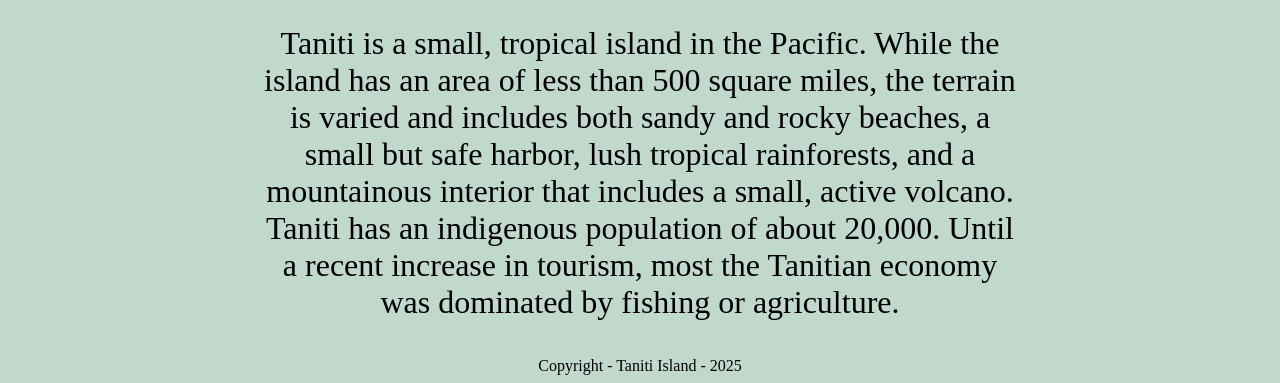
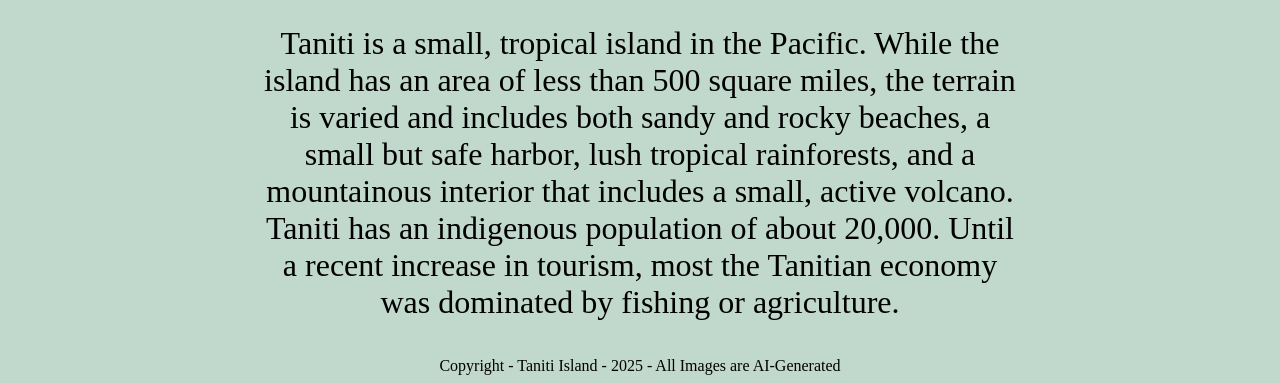
Before and after one commit to DominickCS/D479-UX, a plain HTML site: page index.html in a window 1280 px wide. Shown: the part 423-806 px from the top of the page. Drawn offline with Linux system fonts and the light colour scheme.

Commit message:
updated footer with image citation

```diff
--- a/index.html
+++ b/index.html
@@ -38,5 +38,8 @@
       </p>
     </div>
   </body>
-  <footer id="footer">Copyright - Taniti Island - 2025</footer>
+  <footer id="footer">
+    Copyright - Taniti Island - 2025 - All Images are
+    <a href="https://www.chatgpt.com">AI-Generated</a>
+  </footer>
 </html>
```
Also changed, not shown: pages/amenities.html (+4 -1 lines), pages/contact-us.html (+4 -1 lines), pages/entertainment.html (+4 -1 lines), pages/faq.html (+4 -1 lines), pages/food.html (+4 -1 lines), pages/lodging.html (+4 -1 lines), 1 other file.
